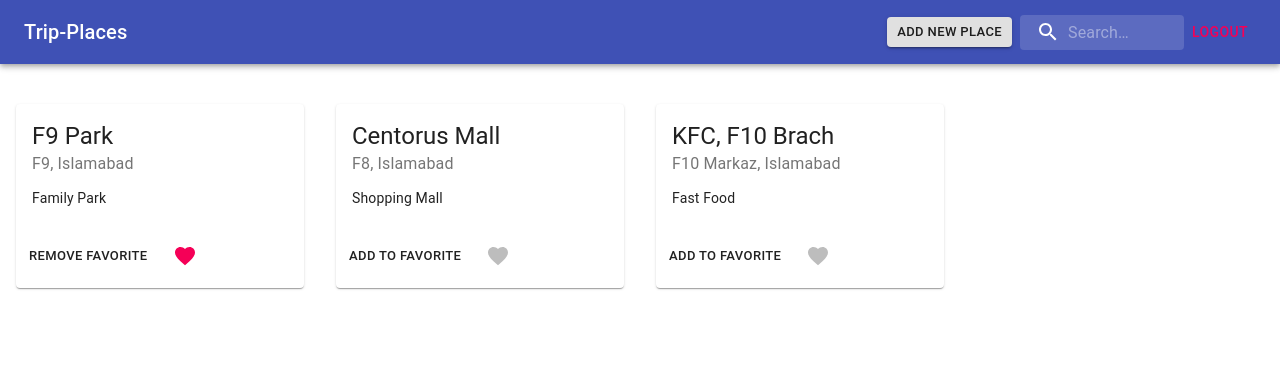
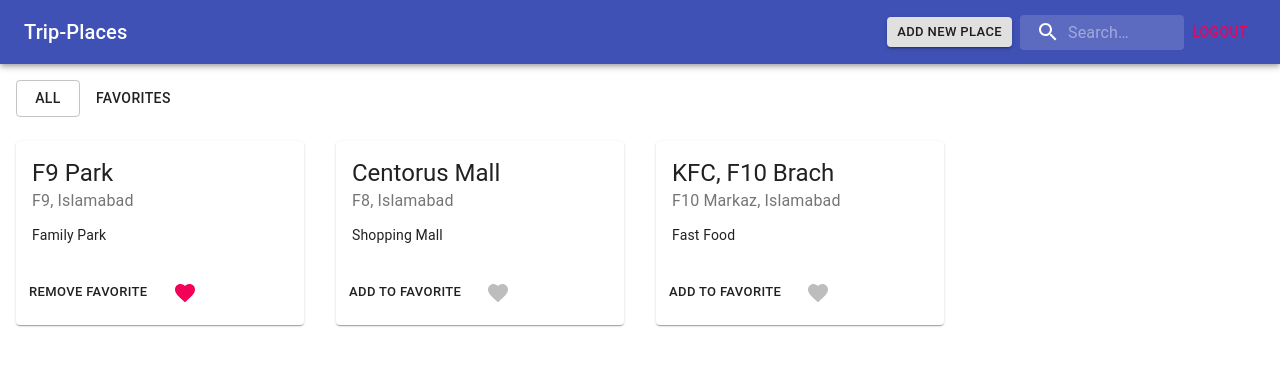
Before and after one commit to hanzlaharoon/trip-places, a React (Create React App) app: page / in a window 1280 px wide. Shown: the top 366 px of the page. Built offline with nearby package versions, Linux system fonts and the light colour scheme; the HTML template or start-up script is replaced by a standard one.

Commit message:
Main: Added favorites filtering

```diff
--- a/src/components/Main.js
+++ b/src/components/Main.js
@@ -1,4 +1,5 @@
-import { Box, Grid } from '@material-ui/core';
+import { Box, Button, Grid } from '@material-ui/core';
+import { Favorite } from '@material-ui/icons';
 import React, { useEffect, useState } from 'react';
 import Navbar from './Navbar';
 import PlaceCard from './PlaceCard';
@@ -6,6 +7,7 @@ import PlaceCard from './PlaceCard';
 const Main = () => {
   const [serachQuery, setSerachQuery] = useState('');
   const [placesList, setPlacesList] = useState();
+  const [showFavorites, setShowFavorites] = useState(false);
 
   // Populate Data
   useEffect(() => {
@@ -36,7 +38,7 @@ const Main = () => {
     setPlacesList(data);
   }, []);
 
-  function toggleFavorite(value, id) {
+  function toggleFavoritePlace(value, id) {
     //   Api Call
   }
 
@@ -47,17 +49,39 @@ const Main = () => {
         handleSerachQuery={(e) => setSerachQuery(e.target.value)}
       />
 
-      <Box padding={1} margin={1}></Box>
+      <Box padding={1} margin={1}>
+        <Button
+          variant={!showFavorites ? 'outlined' : ''}
+          onClick={() => setShowFavorites(false)}
+        >
+          All
+        </Button>
+        <Button
+          variant={showFavorites ? 'outlined' : ''}
+          onClick={() => setShowFavorites(true)}
+        >
+          Favorites
+        </Button>
+      </Box>
 
       <Box padding={1} margin={1}>
         <Grid container spacing={4}>
           {/* {!placesList && 'Add Places to see here!'} */}
           {placesList &&
-            placesList.map((place) => (
-              <Grid key={place.id} item xs={12} sm={6} md={3}>
-                <PlaceCard place={place} toggleFavorite={toggleFavorite} />
-              </Grid>
-            ))}
+            placesList
+              .filter((place) => {
+                if (showFavorites && place.isFavorite) {
+                  return place;
+                } else if (!showFavorites) return place;
+              })
+              .map((place) => (
+                <Grid key={place.id} item xs={12} sm={6} md={3}>
+                  <PlaceCard
+                    place={place}
+                    toggleFavorite={toggleFavoritePlace}
+                  />
+                </Grid>
+              ))}
         </Grid>
       </Box>
     </>
```
